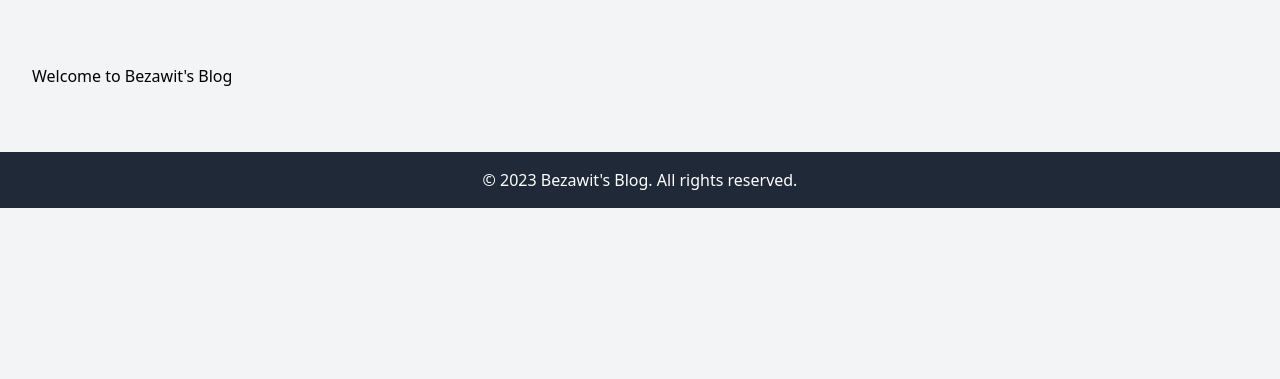
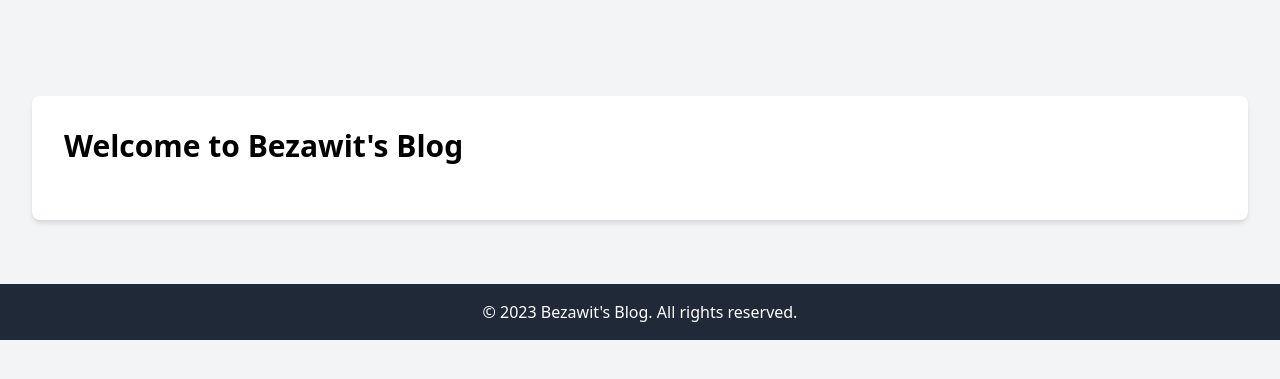
Before and after one commit to Bezawitedilu/GDSC-Laravel-Learning, a PHP site: page /posts/index.php in a window 1280 px wide. Shown: the part 64-443 px from the top of the page. Run offline with PHP 8.4, Linux system fonts and the light colour scheme; the visitor is signed in with stand-in values (Sample User, id 1); some libraries are stand-ins or nearby versions.

Commit message:
Added files to locate

```diff
--- a/Week_2/Blog Website/posts/index.php
+++ b/Week_2/Blog Website/posts/index.php
@@ -9,7 +9,12 @@ if (!isset($_SESSION['user_id'])) {
 include('../header.php');
 ?>
 
-<h1>Welcome to Bezawit's Blog</h1>
-<!-- Display blog posts from JSON file -->
+<div class="container mx-auto mt-8 p-8 bg-white rounded-lg shadow-md">
+    <h1 class="text-3xl font-bold mb-6">Welcome to Bezawit's Blog</h1>
+
+    <!-- Display blog posts from JSON file -->
+    <!-- You can use PHP to fetch and display posts here -->
+
+</div>
 
 <?php include('../footer.php'); ?>
```
